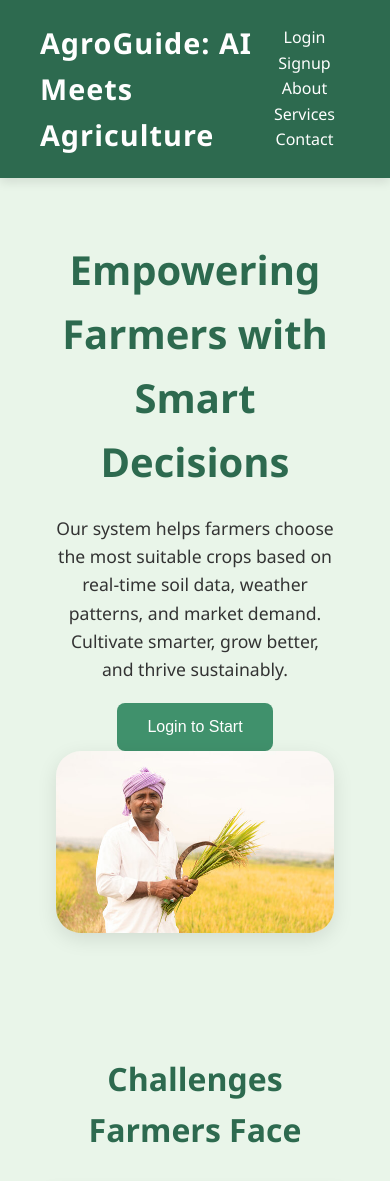
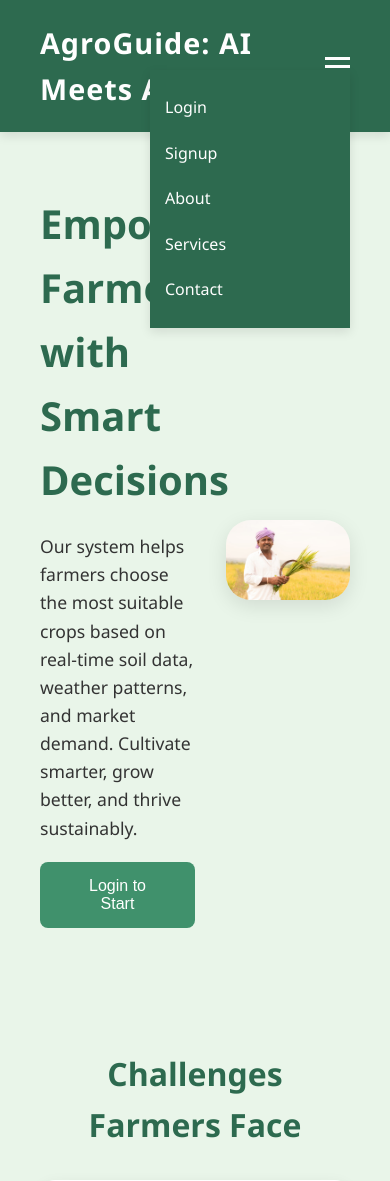
Before and after one commit to HarshLadwani/Crop-Recommendation-System, a Flask app: page / in a window 390 px wide. Shown: the top 1181 px of the page. Run offline with Flask 3, Linux system fonts and the light colour scheme; parts of the project's set-up code (start-up, migrations or seed data) failed here and were passed over.

Commit message:
Added responsive navbar with hamburger menu

```diff
--- a/templates/home.html
+++ b/templates/home.html
@@ -35,6 +35,7 @@
       justify-content: space-between;
       align-items: center;
       box-shadow: 0 4px 10px var(--shadow);
+      position: relative;
     }
 
     nav .brand {
@@ -42,6 +43,20 @@
       color: var(--text-light);
       font-weight: 600;
       letter-spacing: 1px;
+    }
+
+    .hamburger {
+      display: none;
+      flex-direction: column;
+      cursor: pointer;
+      gap: 5px;
+    }
+
+    .hamburger .bar {
+      width: 25px;
+      height: 3px;
+      background-color: var(--text-light);
+      transition: all 0.3s ease;
     }
 
     nav .nav-links {
@@ -196,15 +211,31 @@
     }
 
     @media (max-width: 768px) {
-      header {
+      .hamburger {
+        display: flex;
+      }
+
+      .nav-links {
+        position: absolute;
+        top: 70px;
+        right: 40px;
+        background-color: var(--primary-green);
         flex-direction: column;
-        text-align: center;
+        align-items: flex-start;
+        width: 200px;
+        padding: 15px;
+        box-shadow: 0 4px 10px var(--shadow);
+        display: none;
+        z-index: 999;
       }
-      header .content, header img {
-        max-width: 90%;
+
+      .nav-links a {
+        margin: 10px 0;
+        width: 100%;
       }
-      nav .nav-links {
-        flex-direction: column;
+
+      .nav-links.active {
+        display: flex;
       }
     }
   </style>
@@ -213,17 +244,22 @@
 
   <nav>
     <div class="brand">AgroGuide: AI Meets Agriculture</div>
-    <div class="nav-links">
+    <div class="hamburger" onclick="toggleMenu()">
+      <div class="bar"></div>
+      <div class="bar"></div>
+      <div class="bar"></div>
+    </div>
+    <div class="nav-links" id="navLinks">
       {% if session.user %}
-        <a href="/recommend">Get Recommendations</a>
-        <a href="/logout">Logout</a>
+        <a href="/recommend" onclick="toggleMenu()">Get Recommendations</a>
+        <a href="/logout" onclick="toggleMenu()">Logout</a>
       {% else %}
-        <a href="/login">Login</a>
-        <a href="/register">Signup</a>
+        <a href="/login" onclick="toggleMenu()">Login</a>
+        <a href="/register" onclick="toggleMenu()">Signup</a>
       {% endif %}
-      <a href="#about">About</a>
-      <a href="#services">Services</a>
-      <a href="#contact">Contact</a>
+      <a href="#about" onclick="toggleMenu()">About</a>
+      <a href="#services" onclick="toggleMenu()">Services</a>
+      <a href="#contact" onclick="toggleMenu()">Contact</a>
     </div>
   </nav>
 
@@ -295,5 +331,11 @@
     <p>&copy; 2025 Crop Recommendation System. All rights reserved.</p>
   </footer>
 
+  <script>
+    function toggleMenu() {
+      const nav = document.getElementById("navLinks");
+      nav.classList.toggle("active");
+    }
+  </script>
 </body>
 </html>
```
